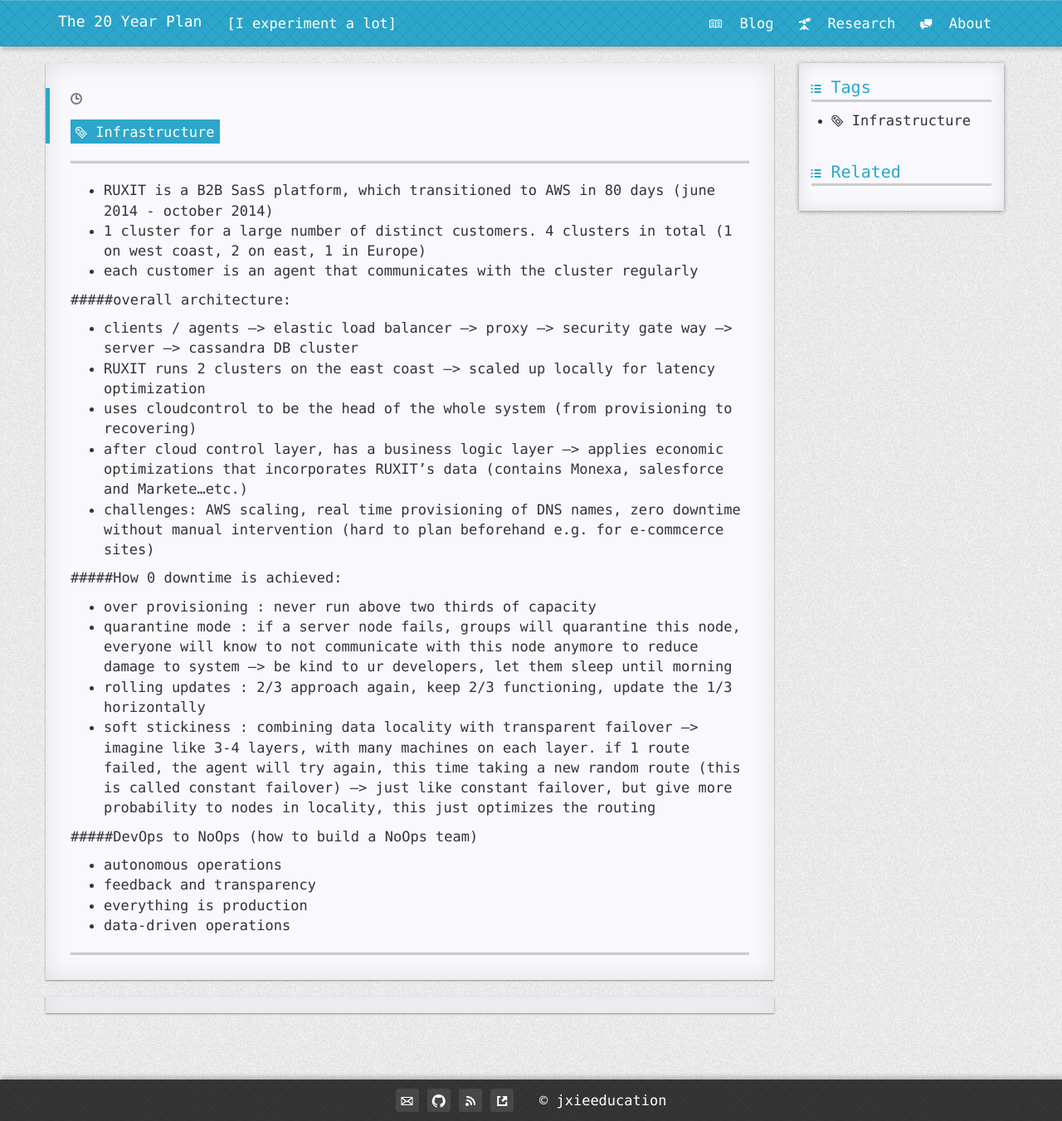
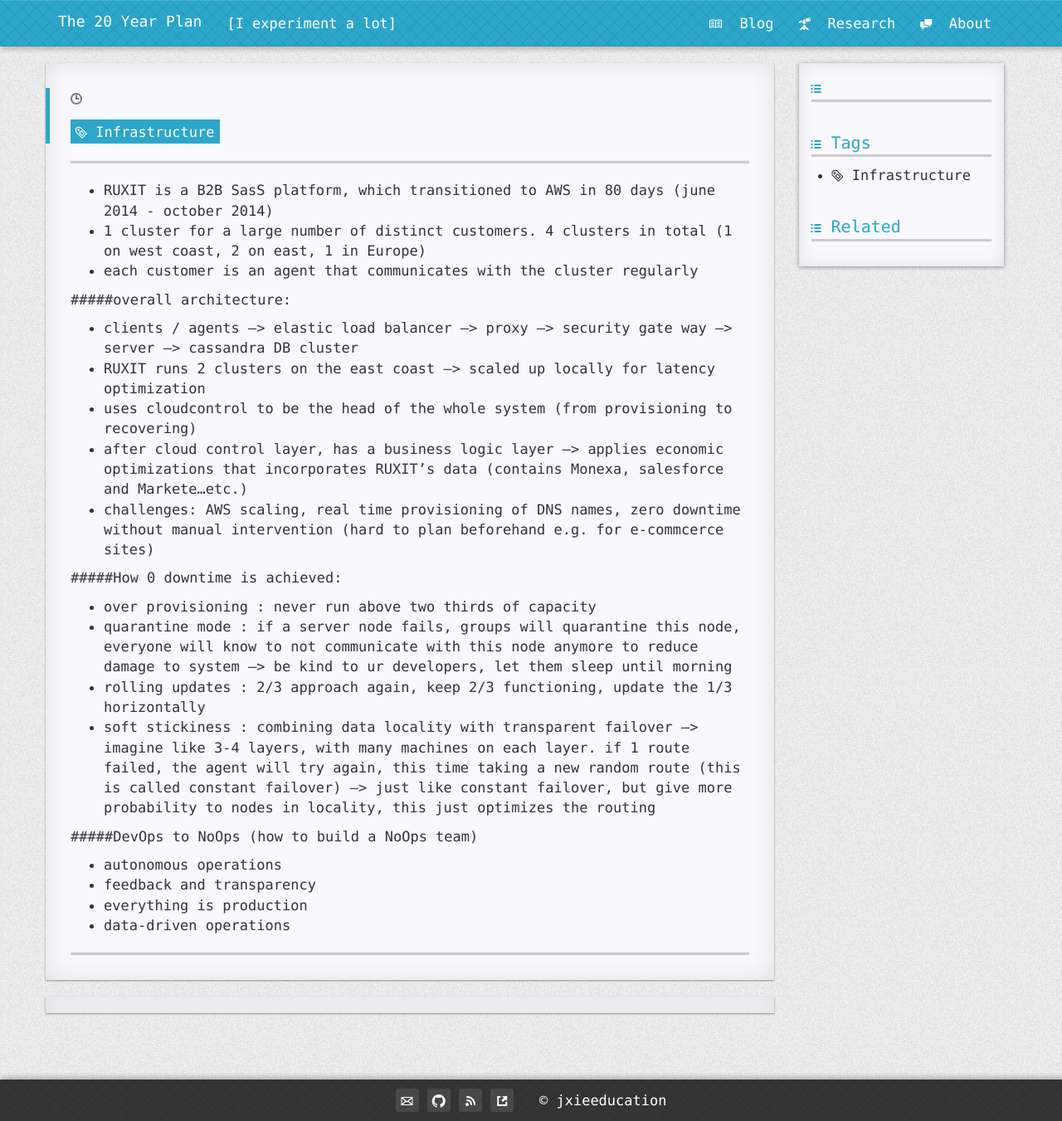
Before and after one commit to jxieeducation/jxieeducation.github.io, a Jekyll site: the page built from private_posts/2015-05-22-RUXIT-system-architecture.md, in a window 1280 px wide. Shown: the whole page at 83% size. Built offline with Jekyll 4.4.1, drawn with Linux system fonts in a browser that asks for light colours; nearby versions of some CDN libraries; comment, search, counter and statistics services are not loaded.

Commit message:
fuck u github

```diff
--- a/_layouts/post.html
+++ b/_layouts/post.html
@@ -36,12 +36,12 @@
     </div>
     <div class="content-navigation col-lg-3">
       <div class="shadow-bottom-center" >
-<!--         <div class="content-navigation-toc">
+        <div class="content-navigation-toc">
             <div class="content-navigation-header">
-                <span class="octicon octicon-list-unordered"></span>&nbsp;Toc
+                <span class="octicon octicon-list-unordered"></span>
             </div>
             <div class="content-navigation-list toc"></div>
-        </div> -->
+        </div>
         <div class="content-navigation-tag">
             <div class="content-navigation-header">
                 <span class="octicon octicon-list-unordered"></span>&nbsp;Tags
```
Also changed, not shown: 1 other file.
